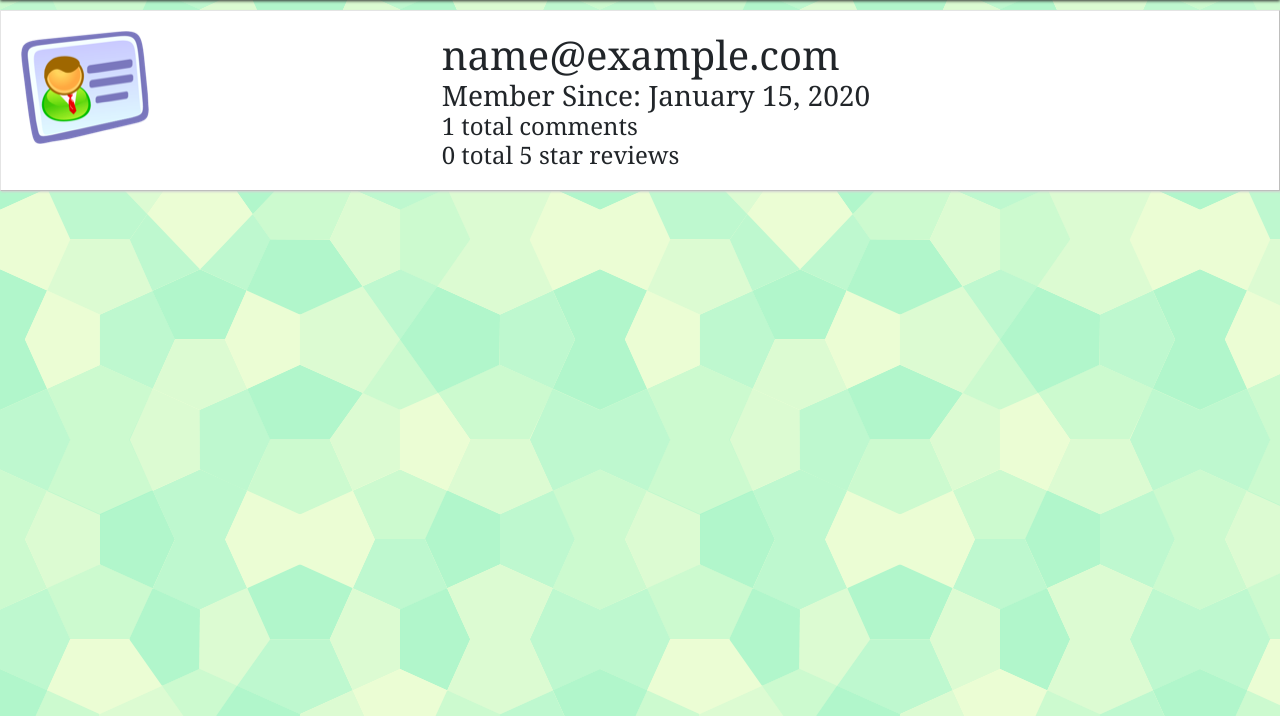
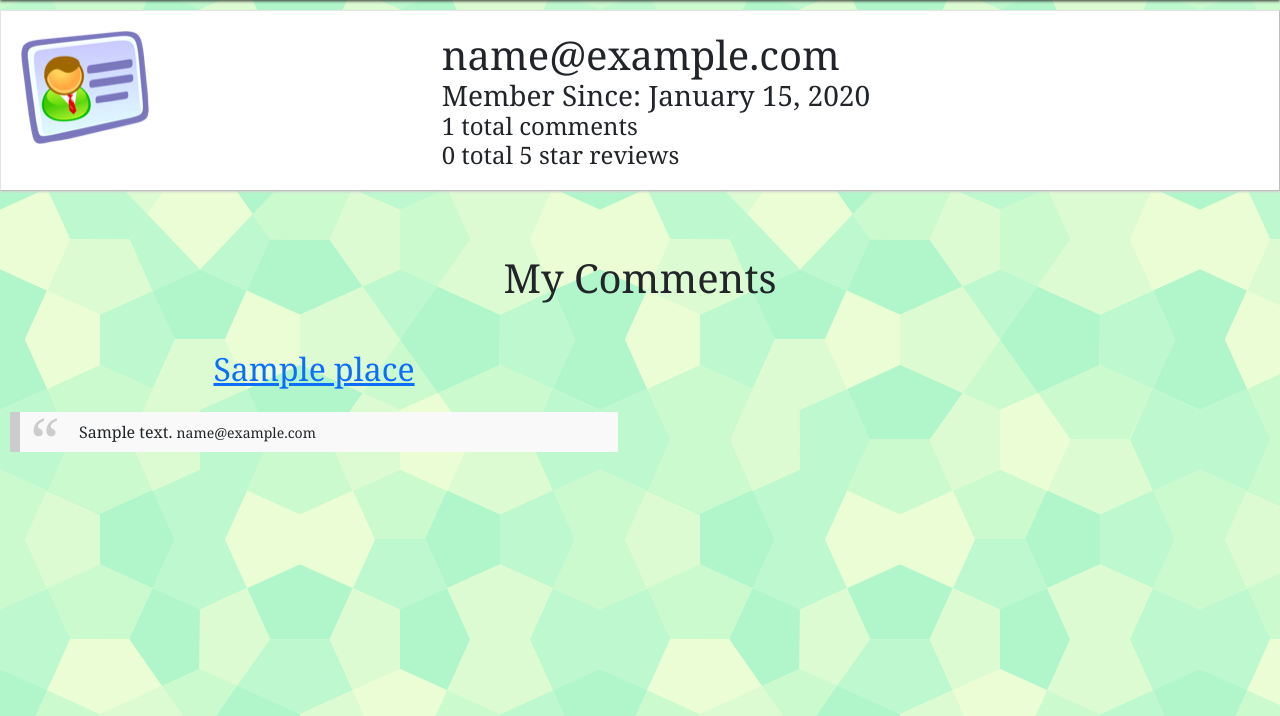
Before and after one commit to PavaniPamarthy/nomster, a Rails app: page /users/1 in a window 1280 px wide. Shown: the part 61-777 px from the top of the page. Run offline with Rails 7, Linux system fonts and the light colour scheme; tables that the repository leaves empty hold one stand-in row (values such as "Sample post"); style sheets or scripts are compiled from the project's sources; some libraries are stand-ins or nearby versions.

Commit message:
Comments on profile

```diff
--- a/app/views/users/show.html.erb
+++ b/app/views/users/show.html.erb
@@ -14,3 +14,21 @@
   </div>
   <div class="clear"></div>
 </div>
+
+<br /><br />
+<h1 class="text-center">My Comments</h1>
+<br /><br />
+<div class="row">
+  <% @user.comments.each do |comment| %>
+    <div class="col-12 col-sm-6">
+      <h2 class="text-center"><%= link_to comment.place.name, place_path(comment.place) %></h2>
+      <blockquote>
+        <% if comment.humanized_rating.present? %>
+          <b><%= comment.humanized_rating %></b> -
+        <% end %>
+        <%= comment.message %>
+        <small><%= comment.user.email %></small>
+      </blockquote>
+    </div>
+  <% end %>
+</div>
```
